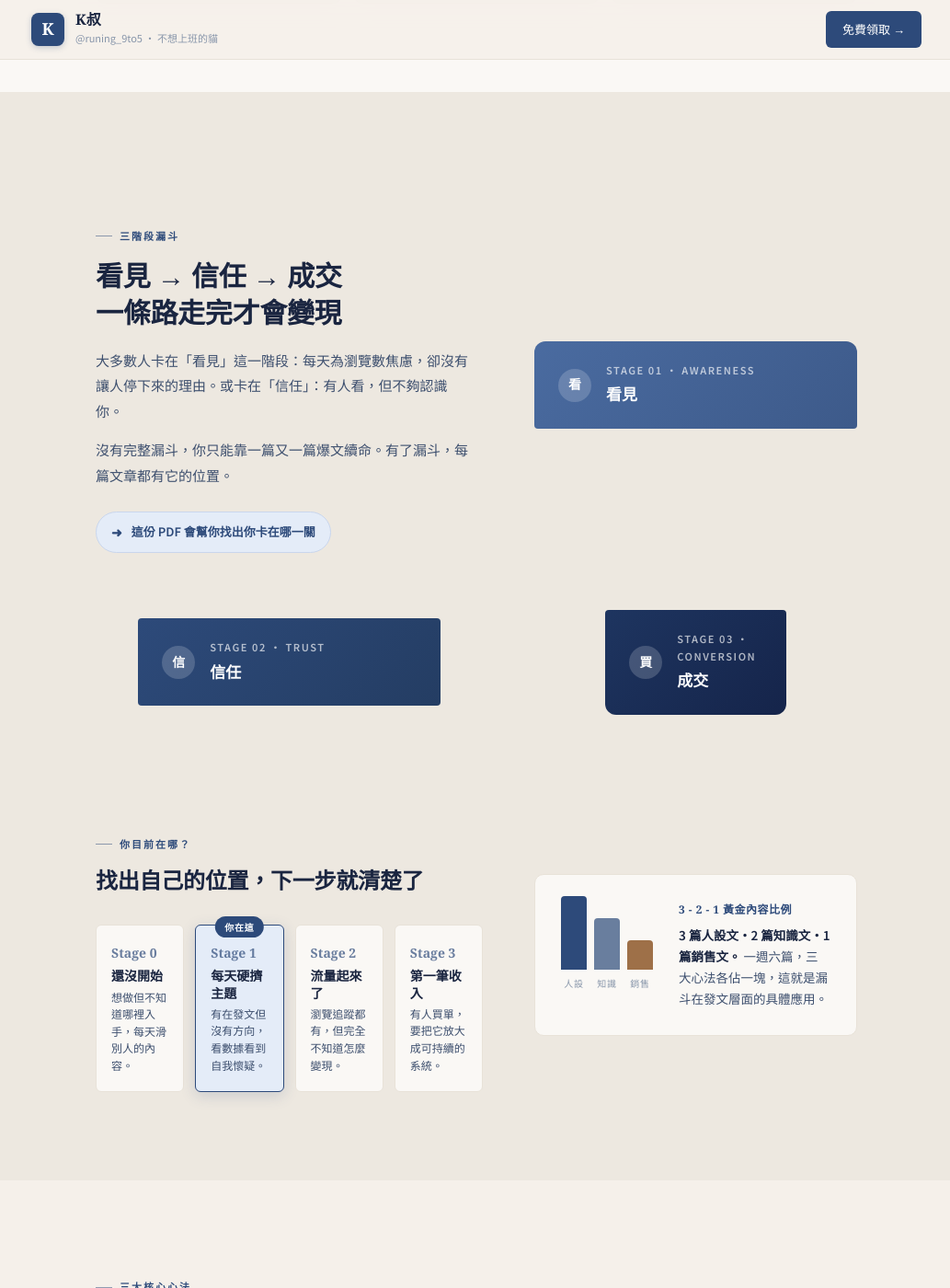
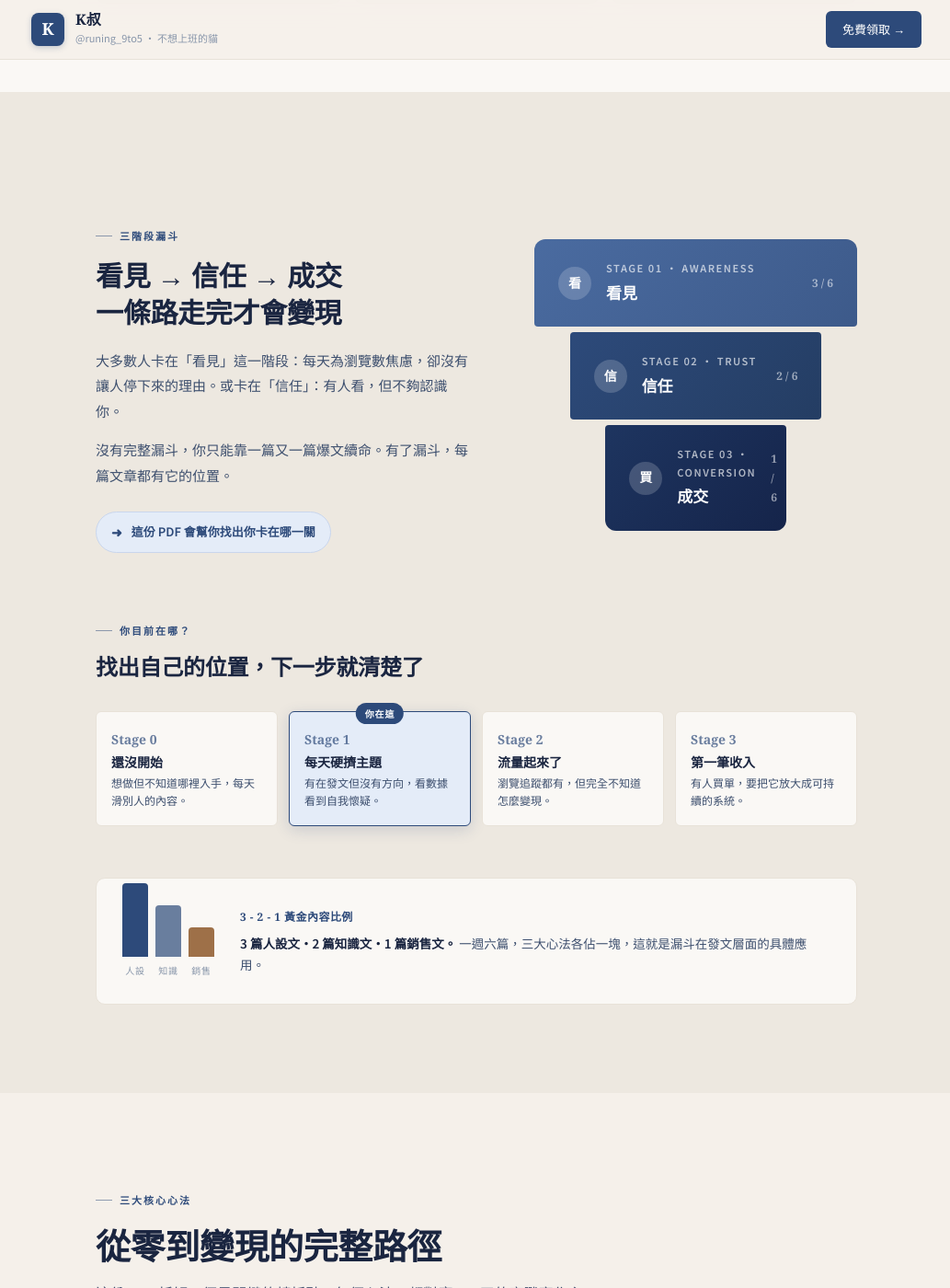
Before and after one commit to KenHAI666/Runing9TO5, a Jekyll site: the page landing.html, which Jekyll copies as it is, in a window 1280 px wide and 1400 px high, scrolled down 1725 px. Shown: the whole window at 92% size, without its empty margins (122-1155 px from the left). Built offline with Jekyll 4.4.1, drawn with Linux system fonts in a browser that asks for light colours.

Commit message:
Update landing.html

```diff
--- a/landing.html
+++ b/landing.html
@@ -308,7 +308,7 @@
 
 .funnel-viz {
   display: flex; flex-direction: column;
-  align-items: stretch;
+  align-items: center;
 }
 .funnel-step {
   position: relative;
@@ -974,12 +974,14 @@
         <p>沒有完整漏斗，你只能靠一篇又一篇爆文續命。有了漏斗，每篇文章都有它的位置。</p>
         <span class="you-are-here">這份 PDF 會幫你找出你卡在哪一關</span>
       </div>
+      <div class="funnel-viz">
         <div class="funnel-step funnel-step-1">
           <div class="funnel-step-icon">看</div>
           <div class="funnel-step-body">
             <div class="funnel-step-stage">Stage 01 · Awareness</div>
             <div class="funnel-step-title">看見</div>
           </div>
+          <div class="funnel-step-num">3 / 6</div>
         </div>
         <div class="funnel-step funnel-step-2">
           <div class="funnel-step-icon">信</div>
@@ -987,12 +989,16 @@
             <div class="funnel-step-stage">Stage 02 · Trust</div>
             <div class="funnel-step-title">信任</div>
           </div>
+          <div class="funnel-step-num">2 / 6</div>
         </div>
         <div class="funnel-step funnel-step-3">
           <div class="funnel-step-icon">買</div>
           <div class="funnel-step-body">
             <div class="funnel-step-stage">Stage 03 · Conversion</div>
             <div class="funnel-step-title">成交</div>
+          </div>
+          <div class="funnel-step-num">1 / 6</div>
+        </div>
       </div>
     </div>
 
@@ -1146,11 +1152,11 @@
     <p class="section-intro">我跟你一樣還在上班、時間有限，所以這套方法是「最小可行」版本。</p>
     <div class="about-inner">
       <div class="about-card">
-       <div class="avatar-icon">
-  <img src="/assets/images/in-1.PNG" alt="K叔" style="width: 100%; height: 100%; border-radius: 50%; object-fit: cover;">
+        <div class="about-avatar">
+          <img src="assets/images/in-1.png" alt="K叔">
         </div>
-        <div class="avatar-name">K叔</div>
-        <div class="avatar-handle">@runing_9to5</div>
+        <div class="about-name">K叔</div>
+        <div class="about-handle">@runing_9to5</div>
       </div>
       <div class="about-text">
         <p>我是 K叔，一個在上班的斜槓自媒體人。我不是什麼全職網紅或成功企業家，我就是一個普通上班族，用下班後的時間，建立自己的內容變現系統。</p>
```
Lines whose indentation alone changed are shown as unchanged.
